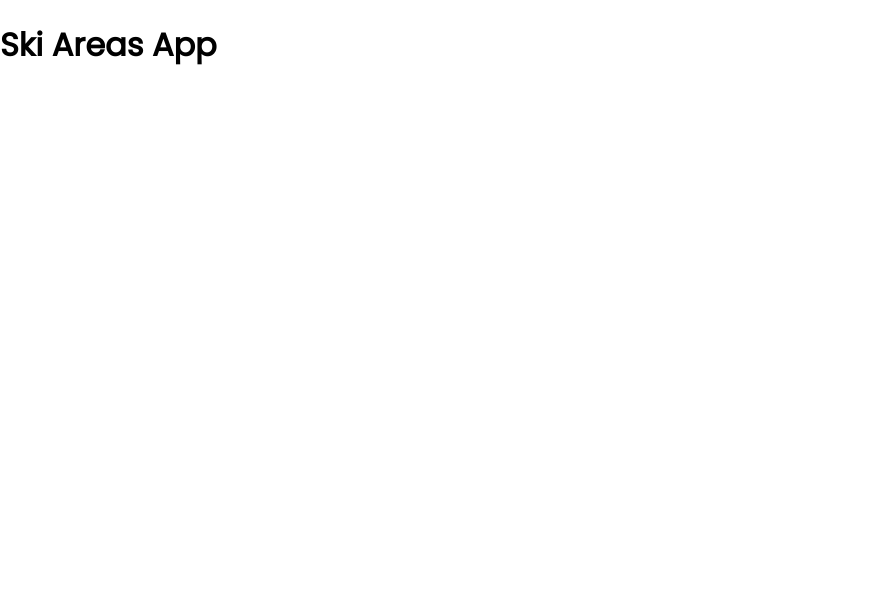
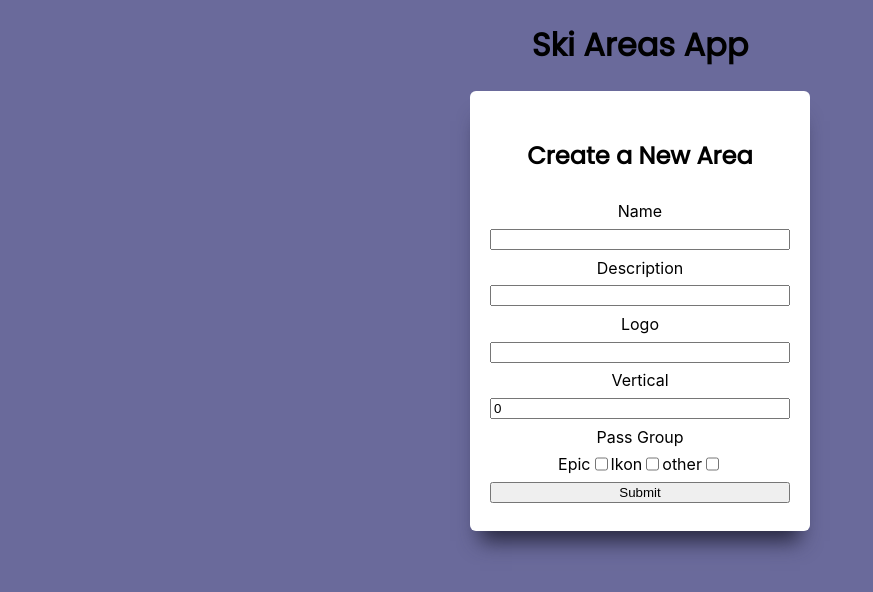
Before and after one commit to bwesterg/ski_areas, a React (Create React App) app in the folder ski-areas-frontend/: page / in a window 1280 px wide. Shown: the top 592 px of the page, without its empty margins (0-873 px from the left). Built offline with nearby package versions, Linux system fonts and the light colour scheme; no server answers.

Commit message:
new form adds new areas with correct state handling

```diff
--- a/ski-areas-frontend/src/App.css
+++ b/ski-areas-frontend/src/App.css
@@ -1,8 +1,32 @@
+@import url('https://fonts.googleapis.com/css2?family=Poppins&display=swap');
 
-@import url('https://fonts.googleapis.com/css2?family=Poppins&display=swap');
+body {
+  background-color: rgb(39, 39, 63);
+  background-color: rgb(106, 106, 155);
+
+}
+
+.App {
+  text-align: center;
+}
 
 h1, h2, h3, h4, h5, h6, p {
   font-family: 'Poppins';
+}
+
+.area-form {
+  display: flex;
+  flex-direction: column;
+  width: 300px;
+  height: 400px;
+  margin: auto;
+  justify-content: space-evenly;
+  /* ^^^margin: auto centers element to it's parent ^^^ */
+  background-color: white;
+  padding: 20px;
+  border-radius: 6px;
+  box-shadow: 0 20px 20px -10px rgb(39, 39, 63);;
+  margin-bottom: 20px;
 }
 
 .area-list {
@@ -11,14 +35,22 @@ h1, h2, h3, h4, h5, h6, p {
   list-style-type: none;
   justify-content: space-between;
   width: 90%;
+  /* padding-inline-start: 0; */
+  padding-inline-end: 0;
 }
 
 .area-item {
+  background: white;
   width: 150px;
   height: 200px;
-  box-shadow: 0 20px 20px -10px gray;
+  box-shadow: 0 20px 20px -10px  rgb(39, 39, 63);;
   text-align: center;
   border-radius: 6px;
+}
+
+.pass-input {
+  display: flex;
+  justify-content: center;
 }
 
 .area-item img {
--- a/ski-areas-frontend/src/App.js
+++ b/ski-areas-frontend/src/App.js
@@ -1,6 +1,7 @@
 import React, { Component } from 'react';
 import './App.css';
 import AreaContainer from './components/AreaContainer';
+import AreaForm from './components/AreaForm';
 const areasUrl = "http://localhost:3000/areas";
 
 //using class component b/c it will be using state
@@ -25,10 +26,21 @@ class App extends Component {
       .then(areas => this.setState({areas}))
   }
 
+  // can only change the state of App.js within App.js. Therefore, need
+  // to create a function within App.js to handle state change from form
+  addArea = (newArea) => {
+    this.setState({
+      areas: [...this.state.areas, newArea]
+    })
+  }
+
   render(){
     return (
       <div className="App">
         <h1>Ski Areas App</h1>
+        <AreaForm addArea={this.addArea}/>
+        {/* don't invoke function here^^ because it isn't being called here,
+        but instead in AreaForm.js */}
         <AreaContainer areas={this.state.areas} />
       </div>
     );
--- /dev/null
+++ b/ski-areas-frontend/src/components/AreaForm.js
@@ -0,0 +1,63 @@
+import React, { Component } from 'react';
+
+
+const initialState = {
+    name: "",
+    description: "",
+    logo: "",
+    vertical: 0,
+    epic: false,
+    ikon: false,
+    other: false
+}
+
+// needs to be a class component, rather than functional,
+// because forms are stateful if they are controlled
+export default class AreaForm extends Component{
+
+    state = initialState
+
+    handleChange = (event) => {
+
+        let {name, value, checked} = event.target
+        // ^^^destructuring 'event.target'^^^
+
+        value = (name === "epic") || (name === "ikon") || (name === "other") ? checked : value
+
+        this.setState({
+            [name]: value
+        })
+    }
+
+    handleSubmit = (event) => {
+        event.preventDefault()
+        this.props.addArea(this.state)
+    }
+
+    render(){
+        const {name, description, logo, vertical, epic, ikon, other} = this.state
+        return (
+            <form className="area-form" onSubmit={this.handleSubmit}>
+                <h2>Create a New Area</h2>
+                <label>Name</label>
+                <input type="text" name="name" value={name} onChange={this.handleChange}/>
+                <label>Description</label>
+                <input type="text" name="description" value={description} onChange={this.handleChange}/>
+                <label>Logo</label>
+                <input type="text" name="logo" value={logo} onChange={this.handleChange}/>
+                <label>Vertical</label>
+                <input type="number" name="vertical" value={vertical} onChange={this.handleChange}/>
+                <label>Pass Group</label>
+                <div className="pass-input">
+                    <label>Epic</label>
+                    <input type="checkbox" name="epic" checked={epic} onChange={this.handleChange}/>
+                    <label>Ikon</label>
+                    <input type="checkbox" name="ikon" checked={ikon} onChange={this.handleChange}/>
+                    <label>other</label>
+                    <input type="checkbox" name="other" checked={other} onChange={this.handleChange}/>
+                </div>
+                <input type="submit" />
+            </form>
+        )
+    }
+};
```
